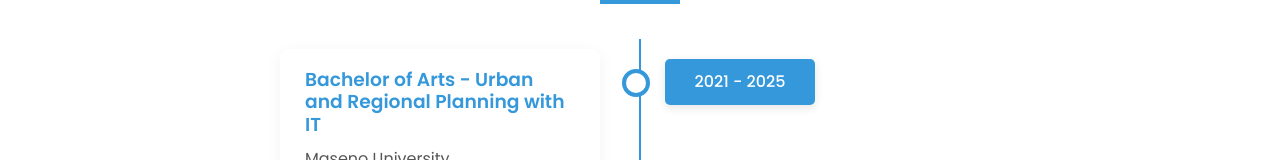
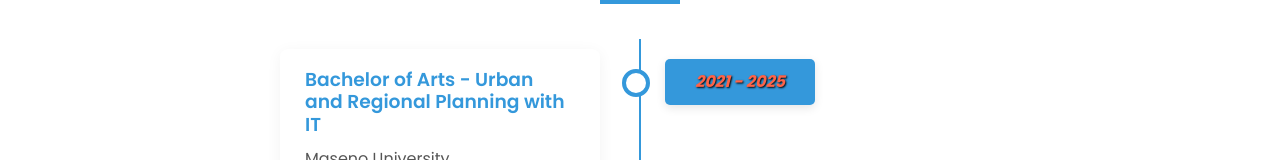
Before and after one commit to CosmasMutunga/CosmasMutunga.github.io, a plain HTML site: page index.html in a window 1280 px wide. Shown: the part 790-950 px from the top of the page. Drawn offline with Linux system fonts and the light colour scheme.

Commit message:
Update styles.css

```diff
--- a/styles.css
+++ b/styles.css
@@ -36,7 +36,7 @@ h1, h2, h3, h4, h5, h6 {
     line-height: 1.2;
 }
 
-.highlight {
+span {
   color: #ff6347;          /* Tomato color */
   font-weight: bold;
   font-style: italic;
```
